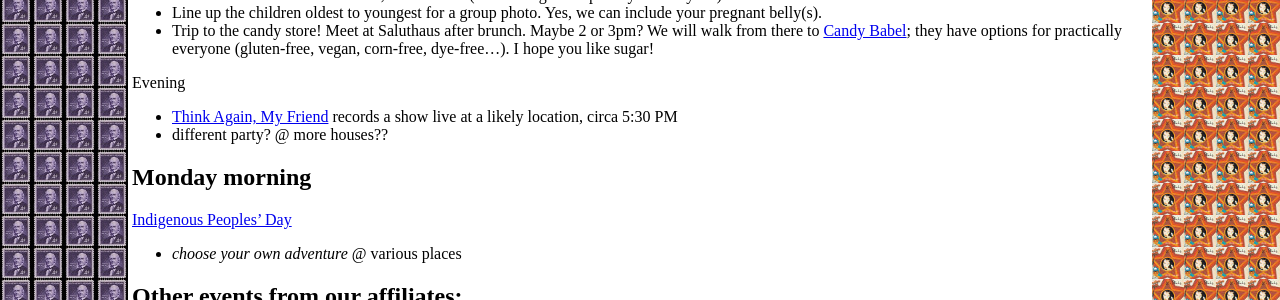
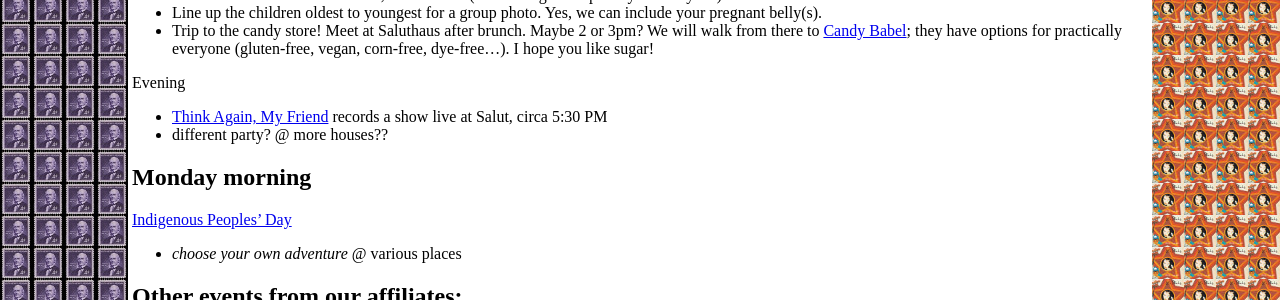
Before and after one commit to horacephair/horacephair.github.io, a Jekyll site: the page built from index.md, in a window 1280 px wide and 900 px high, scrolled down 1649 px. Shown: the part 152-452 px from the top of the window. Built offline with Jekyll 4.4.1, drawn with Linux system fonts in a browser that asks for light colours; our own code applies the rules of GitHub Pages for plain Markdown files.

Commit message:
a location is very very likely

```diff
--- a/index.md
+++ b/index.md
@@ -71,7 +71,7 @@
 * Trip to the candy store! Meet at Saluthaus after brunch. Maybe 2 or 3pm? We will walk from there to [Candy Babel](http://www.candybabel.com/); they have options for practically everyone (gluten-free, vegan, corn-free, dye-free...). I hope you like sugar!
 
 Evening
-* [Think Again, My Friend](http://thinkagainmyfriend.show/) records a show live at a likely location, circa 5:30 PM
+* [Think Again, My Friend](http://thinkagainmyfriend.show/) records a show live at Salut, circa 5:30 PM
 * different party? @ more houses??
 
 ## Monday morning
```
